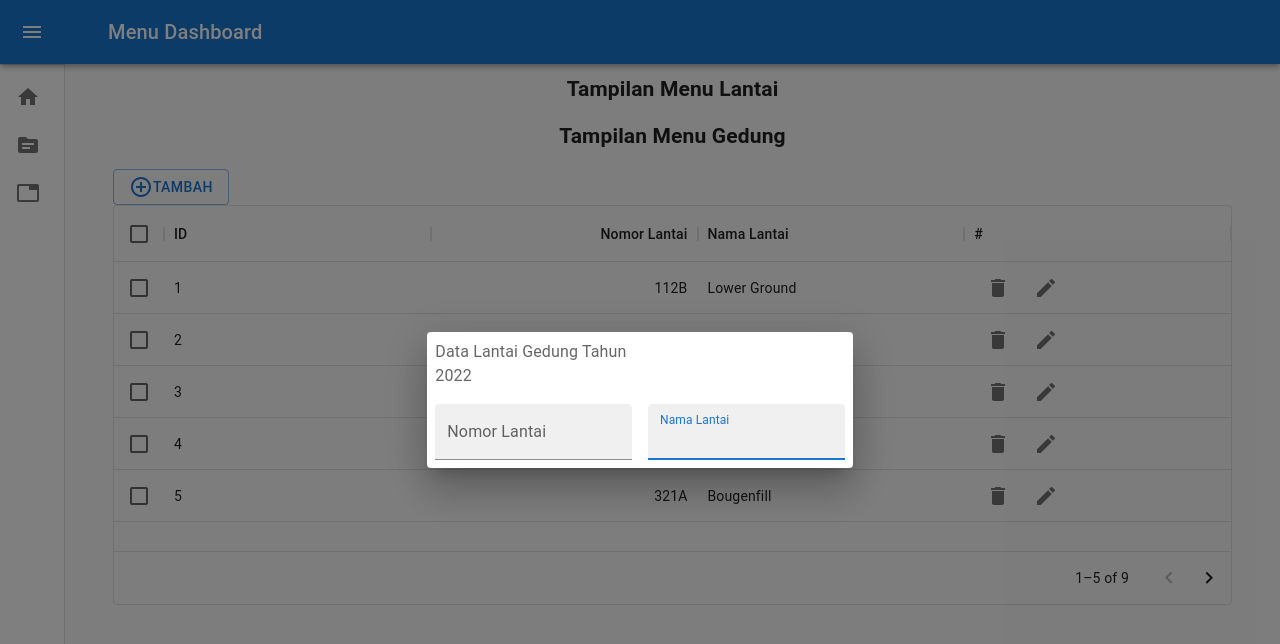
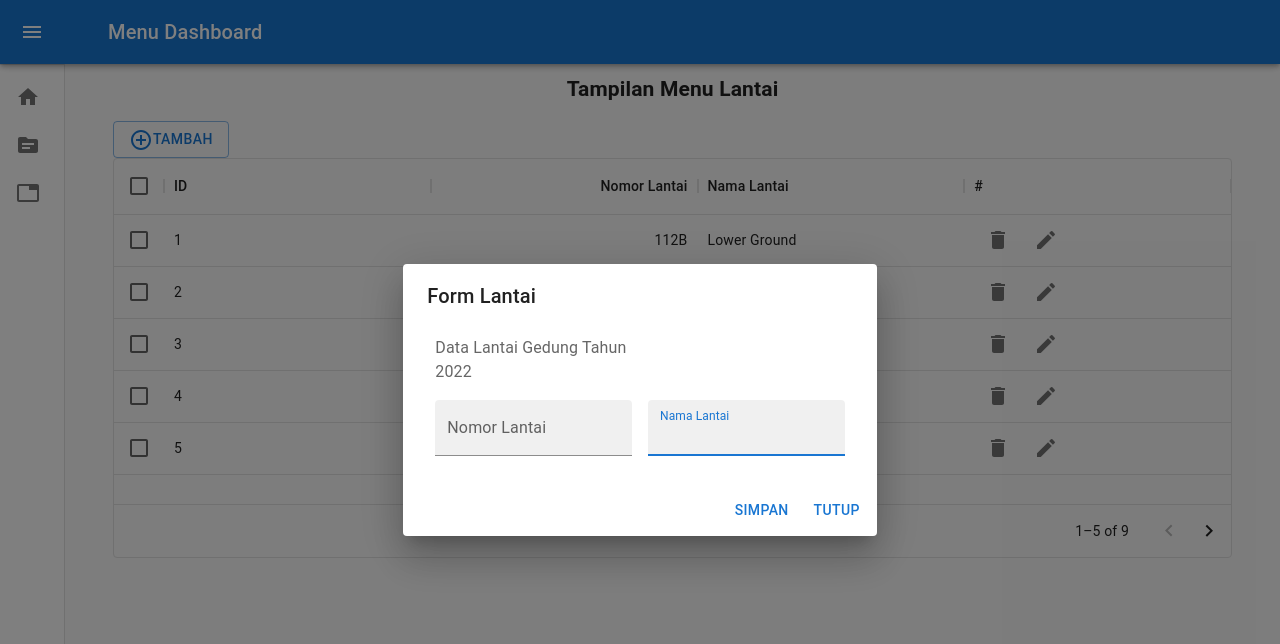
Before and after one commit to meidaandini/project-saya, a React (Create React App) app: page /Lantai in a window 1280 px wide. Both pictures are taken after a click on the button "TAMBAH". Shown: the top 644 px of the page. Built offline with nearby package versions, Linux system fonts and the light colour scheme.

Commit message:
edit+tambah+delete

```diff
--- a/src/Pages/Gedung/Form.jsx
+++ b/src/Pages/Gedung/Form.jsx
@@ -9,7 +9,8 @@ import Button from '@mui/material/Button';
 
 export default function Form(props) {
     const { data, setData, children, setOpen, rows, setRows, cmd} = props
-    const [formData, setformData] = React.useState({})
+    const [formData, setformData] = React.useState(data)
+
 
     const handleClose = () => {
         setOpen(false);
@@ -17,17 +18,20 @@ export default function Form(props) {
 
     const handleChange = (event) => {
         let {name, value} = event.target
-        setformData({...data, [name] : value});
+        setformData({...formData, [name] : value});
         console.log(data, formData, name)
     };
 
+
+
     const handleSimpan = () => {
         if (cmd == 'tambah') {
-            alert('tambah')
-            let dataBaru = [{ id: 10, NamaGedung: 'XX Galaxy Convention', AlamatGedung: 'XX Jl.Boulevard Raya No. 1, Kec Bekasi Selatan' }]
+            alert('tambah?')
+            let dataBaru = [{ id:rows.length+1, NamaGedung:formData.NamaGedung, AlamatGedung:formData.AlamatGedung }]
+
             setRows([...rows, ...dataBaru])
         } else {
-            // alert('edit')
+            alert('edit?')
             let current_id = data.id
 
             let indexdata = rows.findIndex(item => item.id === current_id)
@@ -37,10 +41,7 @@ export default function Form(props) {
             semuadata[indexdata] = formData
 
             setRows(semuadata)
-            /* let dataBaru = [...this.state.dataBaru];
-            dataBaru[NamaGedung] = { ...dataBaru[{Gedung HOD}], key: Wisma };
-            this.setRows({dataBaru}); */
-            // temp_element.{Mraen 108, Sendangadi Sleman } = temp_element.{Mraen 108, Sendangadi Sleman }+{Mraen,Sleman};
+
         }
         setOpen(false);
     };
--- a/src/Pages/Gedung/index.jsx
+++ b/src/Pages/Gedung/index.jsx
@@ -7,15 +7,9 @@ import { IconButton } from "@material-ui/core";
 import DialogKonfirmasi from '../../Components/DialogKonfirmasi';
 import Notif from '../../Components/Notification';
 import CompPopup from '../../Components/ComponentPopup';
-import From from './Form';/*
-import Buttons from './Buttons'; */
+import From from './Form';
 import Button from '@mui/material/Button';
 import AddCircleOutline from '@mui/icons-material/AddCircleOutline';
-
-
-
-
-
 
 
 
@@ -40,6 +34,7 @@ const Gedung = () => {
   const [openForm, dialogTambahTampil] = React.useState(false)
   const [dataForm, setdataForm] = React.useState({})
   const [rows, setRows] = useState([])
+  const [idHapus, setidHapus] = useState(-1)
 
   const handleTambahClick = () => {
     // some action
@@ -52,6 +47,9 @@ const Gedung = () => {
     // some action
     console.log(param, event)
     dialogDeleteApakahTampil(true)
+
+    let current_id = param.row.id
+    setidHapus(current_id)
     console.log('tombol', openDelete)
   };
 
@@ -61,6 +59,16 @@ const Gedung = () => {
     dialogEditTampil(true)
     setdataForm(param.row)
     console.log('tombol', openPopup)
+  }
+
+  const hapusData = () => {
+    setNotif(true)
+
+    let indexdata = rows.findIndex(item => item.id === idHapus)
+    console.log(idHapus, 1)
+    let semuadata = [...rows]
+    semuadata.splice(indexdata, 1)
+    setRows(semuadata)
   }
 
 
@@ -105,7 +113,7 @@ const Gedung = () => {
     { id: 5, NamaGedung: 'Menara BCA', AlamatGedung: 'Jl. M.H.Thamrin No. 1, Menteng, Jakarta Pusat' },
     { id: 6, NamaGedung: 'Horiston Ultima', AlamatGedung: 'Jl.KH>Noer Ali Kayuringin Jaya,Kec Bekasi Selatan' },
     { id: 7, NamaGedung: 'Eqiuty Tower', AlamatGedung: 'Kel. Senayan, Kebayoran Baru, Jakarta' },
-    { id: 8, NamaGedung: 'JogjaCityMall', AlamatGedunge: 'Jl. Magelang-Jogja Km 3' },
+    { id: 8, NamaGedung: 'JogjaCityMall', AlamatGedung: 'Jl. Magelang-Jogja Km 3' },
     { id: 9, NamaGedung: 'Grand Galaxy Convention', AlamatGedung: 'Jl.Boulevard Raya No. 1, Kec Bekasi Selatan' },
   ];
 
@@ -125,7 +133,7 @@ const Gedung = () => {
         Tambah
       </Button>
       <DataTable rows={rows} columns={Columns} />
-      <DialogKonfirmasi open={openDelete} title="Yakin?" setOpen={dialogDeleteApakahTampil} onConfirm={()=>{setNotif(true)}} />
+      <DialogKonfirmasi open={openDelete} title="Yakin?" setOpen={dialogDeleteApakahTampil} onConfirm={hapusData} />
       <Notif open={openNotif} title="Data berhasil dihapus" setOpen={setNotif} />
       <CompPopup open={openPopup} title="Create/Edit Data Gedung" setOpen={dialogEditTampil} action="Simpan" action2="Batal" action3="Draft">
         <From data={dataForm} setOpen={dialogEditTampil} setData={setdataForm} rows={rows} setRows={setRows} cmd="edit" />
--- a/src/Pages/Lantai/Form.jsx
+++ b/src/Pages/Lantai/Form.jsx
@@ -2,11 +2,55 @@ import * as React from 'react';
 import Box from '@mui/material/Box';
 import TextField from '@mui/material/TextField';
 import { DialogContentText } from '@mui/material';
+import DialogActions from '@mui/material/DialogActions';
+import DialogContent from '@mui/material/DialogContent';
+import DialogTitle from '@mui/material/DialogTitle';
+import Button from '@mui/material/Button';
 
 export default function Form(props) {
-    const { data, setData, children } = props
+    const { data, setData, children, cmd, setOpen, setRows, rows } = props
+
+    const [formData, setformData] = React.useState(data)
+
+    const handleClose = () => {
+        setOpen(false);
+    };
+
+    const handleChange = (event) => {
+        let {name, value} = event.target
+        setformData({...formData, [name] : value});
+        console.log(data, formData, name)
+    };
+
+    const handleSimpan = () => {
+        if (cmd == 'tambah') {
+            alert('tambah?')
+            let dataBaru = [{ id:rows.length+1, NamaGedung:formData.NomorLantai, NamaLantai:formData.NamaLantai}]
+
+            setRows([...rows, ...dataBaru])
+        } else {
+            alert('edit?')
+            let current_id = data.id
+
+            let indexdata = rows.findIndex(item => item.id === current_id)
+            console.log(current_id, indexdata)
+
+            let semuadata = [...rows]
+            semuadata[indexdata] = formData
+
+            console.log(semuadata,rows)
+            setRows(semuadata)
+
+        }
+        setOpen(false);
+    };
     return (
         <div>
+
+    <DialogTitle>
+        Form Lantai
+    </DialogTitle>
+        <DialogContent>
             <Box
                 component="form"
                 sx={{
@@ -27,8 +71,10 @@ export default function Form(props) {
                         label="Nomor Lantai"
                         type="Create"
                         fullWidth
+                        onChange={handleChange}
+                        name="NomorLantai"
                         variant="filled"
-                        defaultValue={data.NomerLantai}
+                        defaultValue={data.NomorLantai}
                     />
                     <title>Nama Lantai</title>
                     <TextField
@@ -38,12 +84,21 @@ export default function Form(props) {
                         label="Nama Lantai"
                         type="Create"
                         fullWidth
+                        onChange={handleChange}
+                        name="NamaLantai"
                         variant="filled"
                         defaultValue={data.NamaLantai}
                     />
-
-
-            </Box>
-        </div>
+                </Box>
+            </DialogContent>
+            <DialogActions>
+                <Button onClick={handleSimpan}>
+                    Simpan
+                </Button>
+                <Button onClick={handleClose}>
+                    Tutup
+                </Button>
+            </DialogActions>
+            </div>
     );
 }
--- a/src/Pages/Lantai/index.jsx
+++ b/src/Pages/Lantai/index.jsx
@@ -5,8 +5,7 @@ import Create from '@mui/icons-material/Create';
 import { IconButton } from "@material-ui/core";
 import DialogKonfirmasi from '../../Components/DialogKonfirmasi';
 import Notif from '../../Components/Notification';
-import From from './Form';
-import ComPopup from '../../Components/ComponentPopup';
+import {useState} from 'react';
 import Button from '@mui/material/Button';
 import AddCircleOutline from '@mui/icons-material/AddCircleOutline';
 import CompPopup from '../../Components/ComponentPopup';
@@ -22,6 +21,7 @@ function DataTable(props) {
                 pageSize={5}
                 rowsPerPageOptions={[5]}
                 checkboxSelection
+                getRowId={(row) => row.id}
             />
         </div>
     );
@@ -33,6 +33,8 @@ const Lantai = () => {
     const [openPopup, dialogEditTampil] = React.useState(false)
     const [openFrom, dialogTambahTampil] = React.useState(false)
     const [dataForm, setdataForm] = React.useState({})
+    const [rows, setRows] = useState([])
+    const [idHapus, setidHapus] = useState(-1)
 
 
     const handleTambahClick = () => {
@@ -46,6 +48,9 @@ const Lantai = () => {
         // some action
         console.log(param, event)
         dialogDeleteApakahTampil(true)
+
+        let current_id = param.row.id
+        setidHapus(current_id)
         console.log('tombol', openDelete)
     };
 
@@ -57,6 +62,16 @@ const Lantai = () => {
         console.log('tombol', openPopup)
     }
 
+    const hapusData = () => {
+        setNotif(true)
+
+        let indexdata = rows.findIndex(item => item.id === idHapus)
+        console.log(idHapus, 1)
+        let semuadata = [...rows]
+        semuadata.splice(indexdata, 1)
+        setRows(semuadata)
+    }
+
 const columns = [
     { field: 'id',
       headerName: 'ID',
@@ -64,7 +79,7 @@ const columns = [
       flex: 1
     },
     {
-        field: 'NomerLantai',
+        field: 'NomorLantai',
         headerName: 'Nomor Lantai',
         type: 'number',
         textAlign: 'right',
@@ -100,22 +115,26 @@ const columns = [
     },
 ];
 
-const rows = [
-    { id: 1, NomerLantai: '112B', NamaLantai: 'Lower Ground', },
-    { id: 2, NomerLantai: '07A', NamaLantai: 'Lantai Atas' },
-    { id: 3, NomerLantai: '81B', NamaLantai: 'Upper Ground' },
-    { id: 4, NomerLantai: '46C', NamaLantai: 'Hardnest' },
-    { id: 5, NomerLantai: '321A', NamaLantai: 'Bougenfill' },
-    { id: 6, NomerLantai: '711A', NamaLantai: 'Struggle' },
-    { id: 7, NomerLantai: '65D', NamaLantai: 'Aster' },
-    { id: 8, NomerLantai: '36A', NamaLantai: 'Basement Tingkat 3' },
-    { id: 9, NomerLantai: '212c', NamaLantai: 'Ground Floor' },
+const rowsGrid = [
+    { id: 1, NomorLantai: '112B', NamaLantai: 'Lower Ground', },
+    { id: 2, NomorLantai: '07A', NamaLantai: 'Lantai Atas' },
+    { id: 3, NomorLantai: '81B', NamaLantai: 'Upper Ground' },
+    { id: 4, NomorLantai: '46C', NamaLantai: 'Hardnest' },
+    { id: 5, NomorLantai: '321A', NamaLantai: 'Bougenfill' },
+    { id: 6, NomorLantai: '711A', NamaLantai: 'Struggle' },
+    { id: 7, NomorLantai: '65D', NamaLantai: 'Aster' },
+    { id: 8, NomorLantai: '36A', NamaLantai: 'Basement Tingkat 3' },
+    { id: 9, NomorLantai: '212c', NamaLantai: 'Ground Floor' },
 ];
+
+React.useEffect(function (){
+
+    setRows(rowsGrid)
+},[])
 
     return (
         <div>
             <h2 style={{ textAlign: 'center'}}> Tampilan Menu Lantai </h2>
-            <h2 style={{ textAlign: 'center' }}>Tampilan Menu Gedung</h2>
             <Button variant="outlined" direction="row" spacing={2} mb={7} aria-label="Tambah" onClick={(event) => {
                 handleTambahClick()
             }}
@@ -124,13 +143,13 @@ const rows = [
                 Tambah
             </Button>
             <DataTable rows={rows} columns={columns}/>
-            <DialogKonfirmasi open={openDelete} title="Anda yakin ingin menghapus?" setOpen={dialogDeleteApakahTampil} onConfirm={() => { setNotif(true) }} />
+            <DialogKonfirmasi open={openDelete} title="Anda yakin ingin menghapus?" setOpen={dialogDeleteApakahTampil} onConfirm={hapusData} />
             <Notif open={openNotif} title="Data berhasil dihapus" setOpen={setNotif} />
-            <ComPopup open={openPopup} title="Create/Edit Data Lantai Gedung Tahun 2022" setOpen={dialogEditTampil} action="Simpan" action2="Buang" action3="Batal">
-                <Form data={dataForm} setData={setdataForm}/>
-            </ComPopup>
+            <CompPopup open={openPopup} title="Create/Edit Data Gedung" setOpen={dialogEditTampil} action="Simpan" action2="Batal" action3="Draft">
+                <Form data={dataForm} setOpen={dialogEditTampil} setData={setdataForm} rows={rows} setRows={setRows} cmd="edit" />
+            </CompPopup>
             <CompPopup open={openFrom} title="Tambah Data Lantai" setOpen={dialogTambahTampil} action="Simpan" action2="Batal">
-                <Form data={dataForm} setData={setdataForm}/>
+                <Form data={dataForm} setData={setdataForm} setOpen={dialogTambahTampil} rows={rows} setRows={setRows} cmd="tambah"/>
             </CompPopup>
         </div>
     )
```
